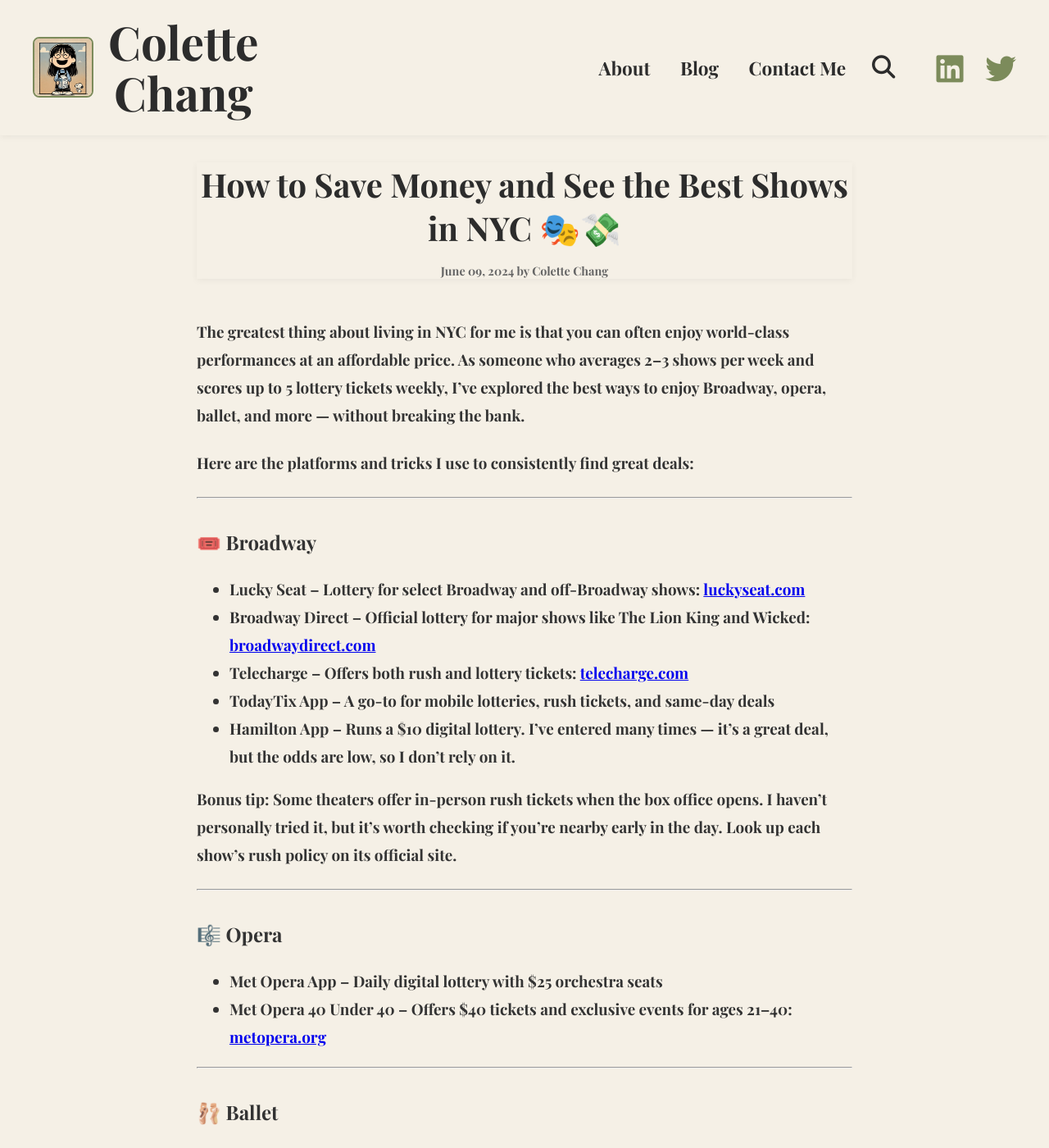
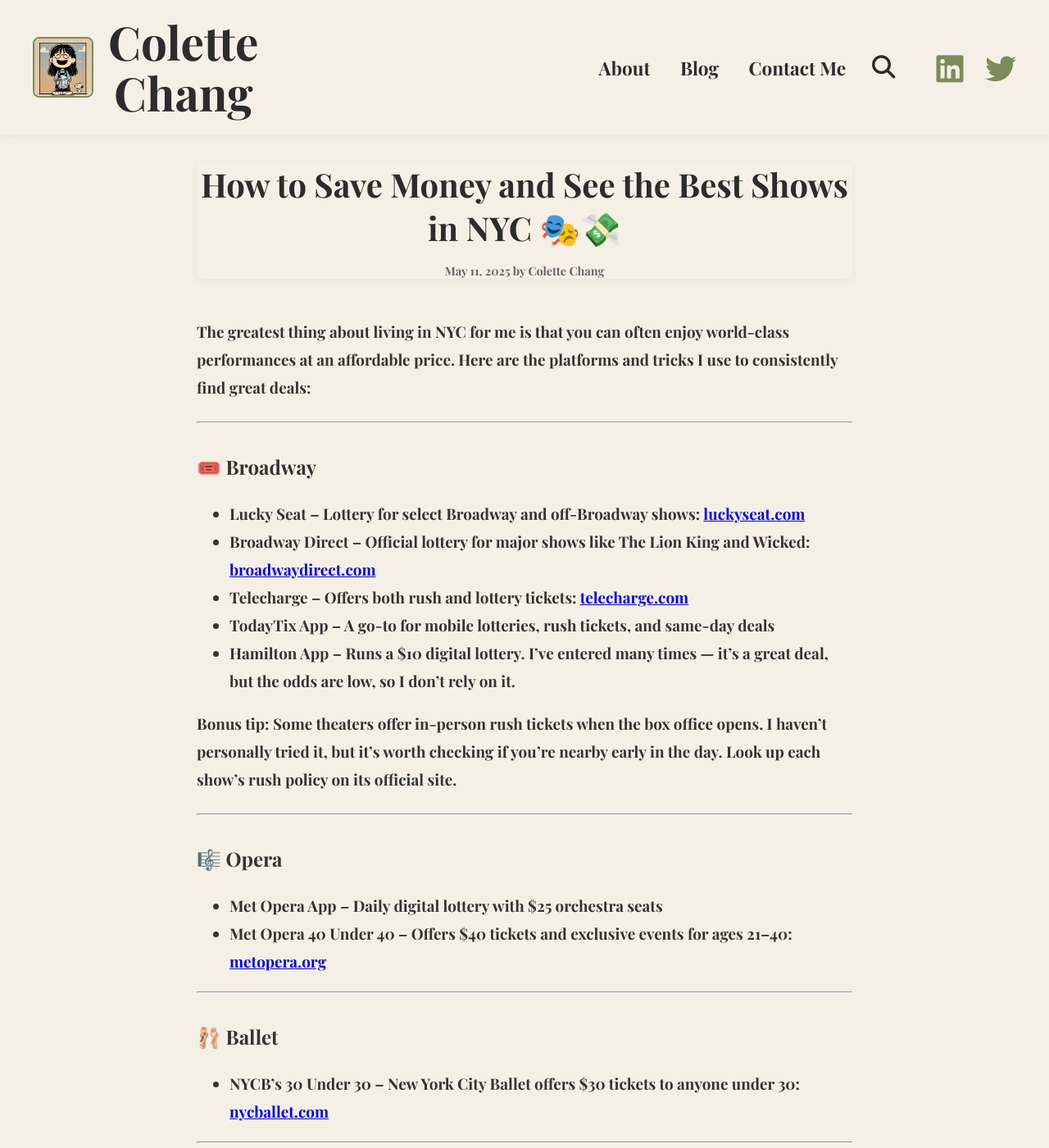
Before and after one commit to ColetteChang/colettechang.github.io, a Jekyll site: the page built from _posts/2025-05-11-how-to-save-money-best-shows-nyc.md, in a window 1280 px wide and 1400 px high. Shown: the whole window at 82% size. Built offline with Jekyll 4.4.1, drawn with Linux system fonts in a browser that asks for light colours; some of the changed text lies outside the part shown.

Commit message:
Update site content

```diff
--- a/_posts/2025-05-11-how-to-save-money-best-shows-nyc.md
+++ b/_posts/2025-05-11-how-to-save-money-best-shows-nyc.md
@@ -1,15 +1,13 @@
 ---
 layout: post
 title: "How to Save Money and See the Best Shows in NYC 🎭💸"
-date: 2024-06-09
+date: 2025-05-11
 author: Colette Chang
 categories: [Travel & Life]
 tags: [New York, Broadway, Opera, Ballet, Theater, Discounts]
 ---
 
-The greatest thing about living in NYC for me is that you can often enjoy world-class performances at an affordable price. As someone who averages 2–3 shows per week and scores up to 5 lottery tickets weekly, I've explored the best ways to enjoy Broadway, opera, ballet, and more — without breaking the bank.
-
-Here are the platforms and tricks I use to consistently find great deals:
+The greatest thing about living in NYC for me is that you can often enjoy world-class performances at an affordable price. Here are the platforms and tricks I use to consistently find great deals:
 
 ---
 
```
Also changed, not shown: other parts of _posts/2025-05-11-how-to-save-money-best-shows-nyc.md (+2 -2 lines).
